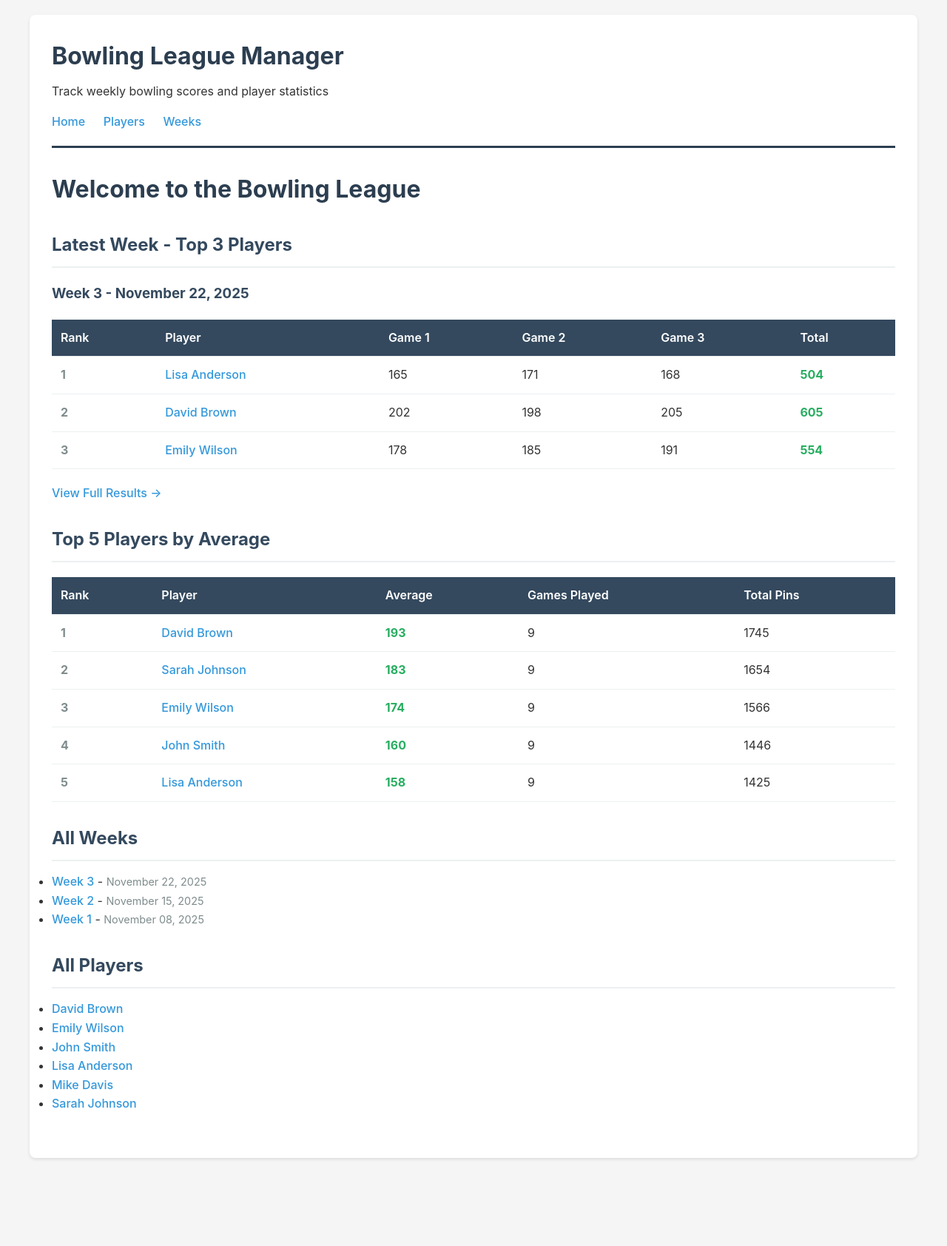
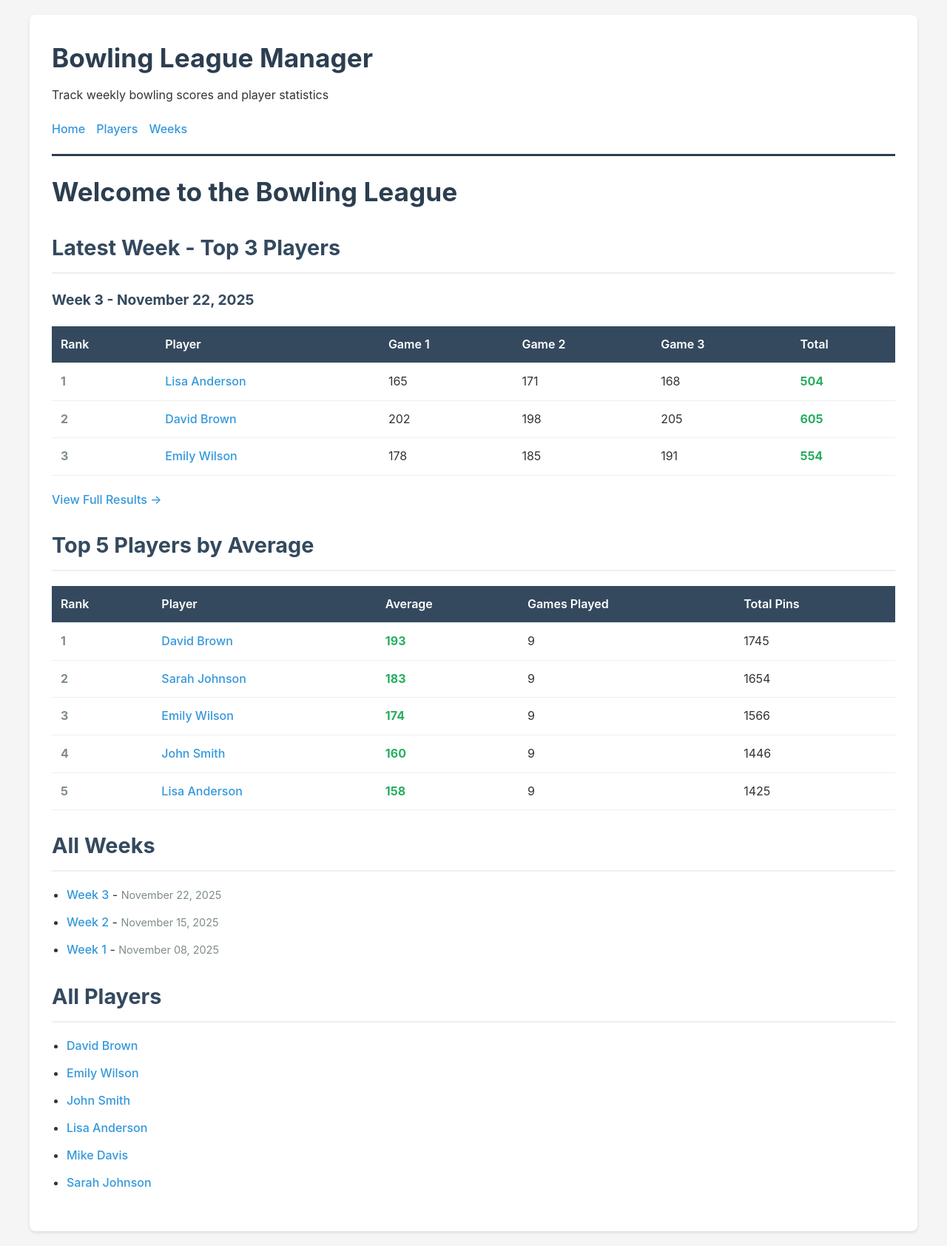
Before and after one commit to evankrocker/rumbucketbowling, a Jekyll site: the page built from index.html, in a window 1280 px wide. Shown: the whole page at 74% size. Built offline with Jekyll 4.4.1, drawn with Linux system fonts in a browser that asks for light colours; before the commit the page ends 1585 px from its top, so only the background shows below that.

Commit message:
Add mobile-friendly responsive design
Enhanced the site with comprehensive mobile responsiveness:

- Added responsive CSS with mobile, tablet, and desktop breakpoints
- Implemented horizontal scrolling for tables on small screens
- Reduced padding and font sizes for mobile devices
- Made navigation flex-based for better wrapping on small screens
- Added touch-friendly scrolling for tables
- Optimized layout for screens as small as 320px wide

The site now provides an excellent viewing experience across all devices from mobile phones to desktop computers.

```diff
--- a/_layouts/default.html
+++ b/_layouts/default.html
@@ -15,55 +15,66 @@
             line-height: 1.6;
             color: #333;
             background: #f5f5f5;
-            padding: 20px;
+            padding: 10px;
         }
         .container {
             max-width: 1200px;
             margin: 0 auto;
             background: white;
-            padding: 30px;
+            padding: 20px;
             border-radius: 8px;
             box-shadow: 0 2px 4px rgba(0,0,0,0.1);
         }
         header {
             border-bottom: 3px solid #2c3e50;
-            padding-bottom: 20px;
-            margin-bottom: 30px;
+            padding-bottom: 15px;
+            margin-bottom: 20px;
         }
         h1 {
             color: #2c3e50;
             margin-bottom: 10px;
+            font-size: 1.8em;
         }
         h2 {
             color: #34495e;
             margin: 25px 0 15px;
             padding-bottom: 10px;
             border-bottom: 2px solid #ecf0f1;
+            font-size: 1.5em;
         }
         h3 {
             color: #34495e;
             margin: 20px 0 10px;
+            font-size: 1.2em;
         }
         nav {
             margin-top: 15px;
+            display: flex;
+            flex-wrap: wrap;
+            gap: 15px;
         }
         nav a {
             color: #3498db;
             text-decoration: none;
-            margin-right: 20px;
             font-weight: 500;
+            padding: 5px 0;
         }
         nav a:hover {
             color: #2980b9;
             text-decoration: underline;
         }
+        .table-wrapper {
+            overflow-x: auto;
+            -webkit-overflow-scrolling: touch;
+            margin: 20px 0;
+        }
         table {
             width: 100%;
             border-collapse: collapse;
-            margin: 20px 0;
+            min-width: 500px;
         }
         th, td {
-            padding: 12px;
+            padding: 12px 8px;
             text-align: left;
             border-bottom: 1px solid #ecf0f1;
         }
@@ -71,6 +82,10 @@
             background: #34495e;
             color: white;
             font-weight: 600;
+            white-space: nowrap;
+        }
+        td {
+            white-space: nowrap;
         }
         tr:hover {
             background: #f8f9fa;
@@ -92,11 +107,78 @@
             color: #7f8c8d;
         }
         .section {
-            margin: 30px 0;
+            margin: 20px 0;
         }
         .date {
             color: #7f8c8d;
             font-size: 0.9em;
+        }
+        ul {
+            padding-left: 20px;
+            line-height: 2;
+        }
+        li {
+            margin: 5px 0;
+        }
+        p {
+            margin: 10px 0;
+        }
+
+        /* Tablet styles */
+        @media (min-width: 600px) {
+            body {
+                padding: 20px;
+            }
+            .container {
+                padding: 30px;
+            }
+            h1 {
+                font-size: 2.2em;
+            }
+            h2 {
+                font-size: 1.8em;
+            }
+        }
+
+        /* Desktop styles */
+        @media (min-width: 900px) {
+            th, td {
+                padding: 12px;
+            }
+        }
+
+        /* Mobile-specific improvements */
+        @media (max-width: 599px) {
+            h1 {
+                font-size: 1.5em;
+            }
+            h2 {
+                font-size: 1.3em;
+                margin: 20px 0 10px;
+            }
+            h3 {
+                font-size: 1.1em;
+            }
+            th, td {
+                padding: 8px 4px;
+                font-size: 0.9em;
+            }
+            .container {
+                padding: 15px;
+                border-radius: 0;
+            }
+            body {
+                padding: 0;
+            }
+            nav {
+                gap: 10px;
+            }
+            .section {
+                margin: 15px 0;
+            }
+            table {
+                min-width: 450px;
+            }
         }
     </style>
 </head>
--- a/_layouts/player.html
+++ b/_layouts/player.html
@@ -45,6 +45,7 @@ layout: default
     {% assign sorted_weeks = player_weeks | sort: "date" | reverse %}
 
     {% if sorted_weeks.size > 0 %}
+        <div class="table-wrapper">
             <table>
                 <thead>
                     <tr>
@@ -74,6 +75,7 @@ layout: default
                     {% endfor %}
                 </tbody>
             </table>
+        </div>
     {% else %}
         <p>No games recorded yet.</p>
     {% endif %}
--- a/_layouts/week.html
+++ b/_layouts/week.html
@@ -17,6 +17,7 @@ layout: default
 
     {% assign sorted_scores = scores_with_totals | sort: "total" | reverse %}
 
+    <div class="table-wrapper">
         <table>
             <thead>
                 <tr>
@@ -46,5 +47,6 @@ layout: default
             </tbody>
         </table>
     </div>
+</div>
 
 <p><a href="/" class="player-link">← Back to Home</a></p>
--- a/index.html
+++ b/index.html
@@ -23,6 +23,7 @@ title: Bowling League Manager
 
         {% assign sorted_scores = scores_with_totals | sort: "total" | reverse %}
 
+        <div class="table-wrapper">
             <table>
                 <thead>
                     <tr>
@@ -51,6 +52,7 @@ title: Bowling League Manager
                     {% endfor %}
                 </tbody>
             </table>
+        </div>
 
         <p><a href="{{ latest_week.url }}" class="player-link">View Full Results →</a></p>
     {% else %}
@@ -95,6 +97,7 @@ title: Bowling League Manager
     {% assign sorted_stats = player_stats | sort | reverse %}
 
     {% if sorted_stats.size > 0 %}
+        <div class="table-wrapper">
             <table>
                 <thead>
                     <tr>
@@ -126,6 +129,7 @@ title: Bowling League Manager
                     {% endfor %}
                 </tbody>
             </table>
+        </div>
     {% else %}
         <p>No player statistics available yet.</p>
     {% endif %}
```
Lines whose indentation alone changed are shown as unchanged.
